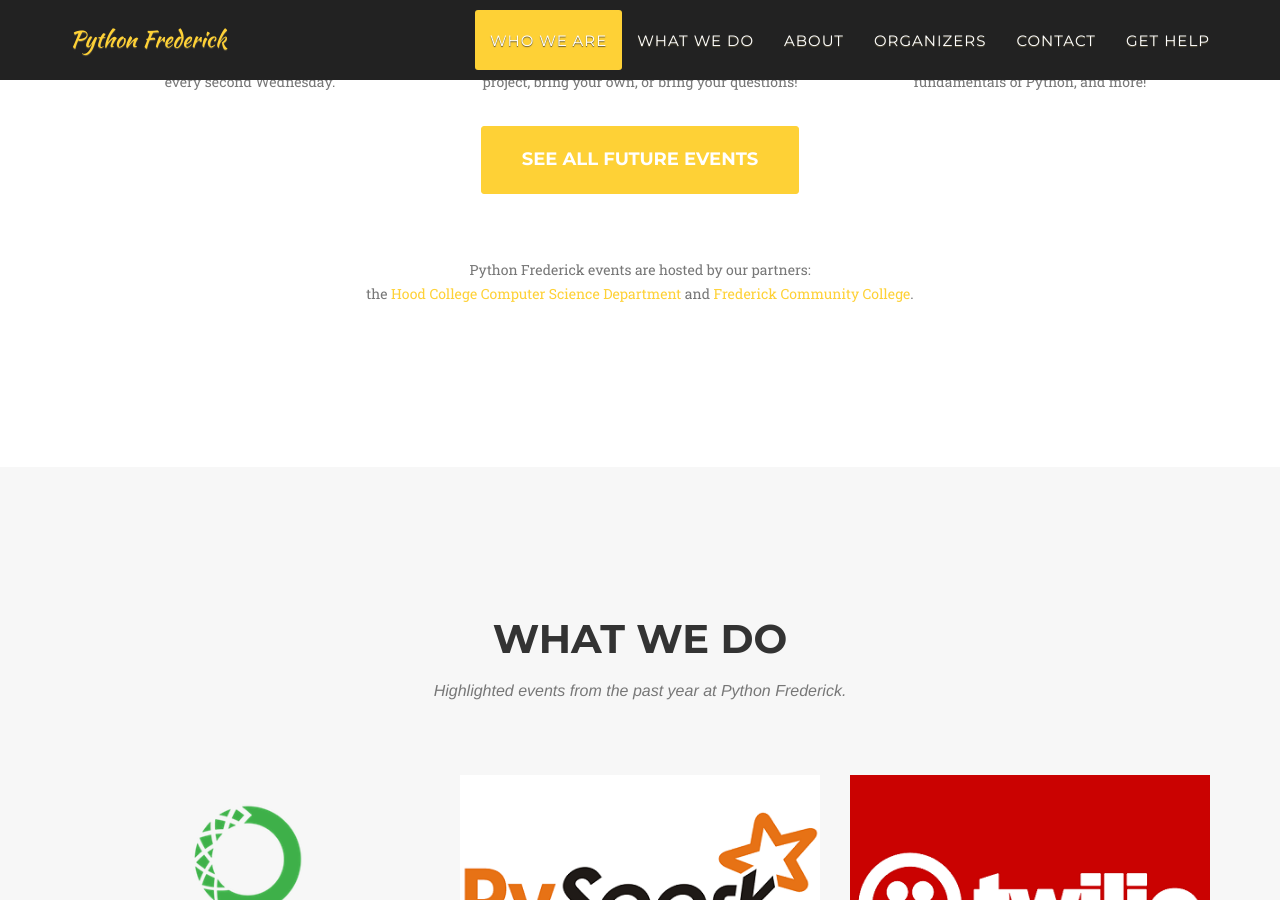
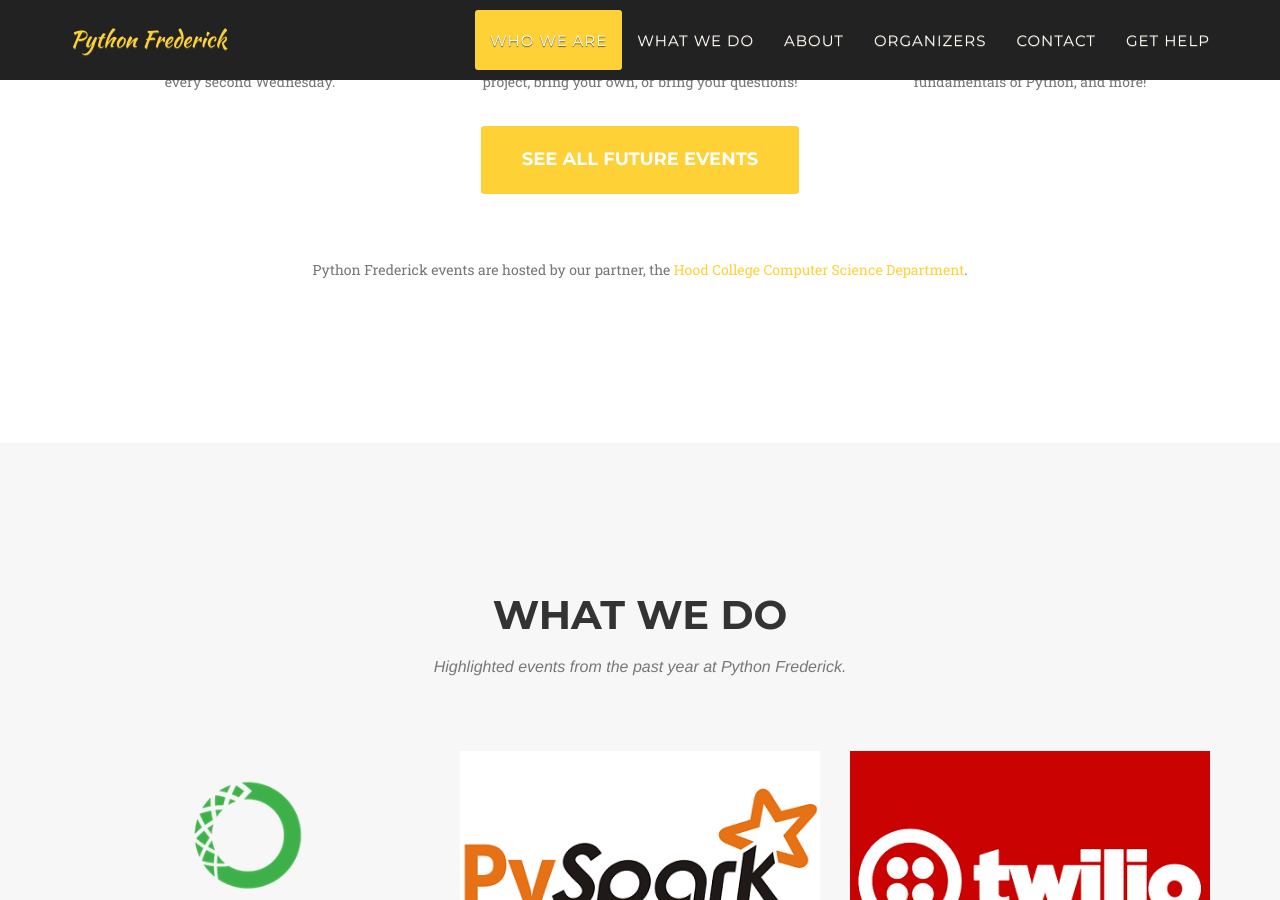
Before and after one commit to python-frederick/python-frederick.github.io, a Jekyll site: the page built from index.html, in a window 1280 px wide and 900 px high, scrolled down 1286 px. Built offline with Jekyll 4.4.1, drawn with Linux system fonts in a browser that asks for light colours; some web fonts are replaced.

Commit message:
Remove FCC as sponsor.

```diff
--- a/_includes/clients.html
+++ b/_includes/clients.html
@@ -1,12 +1,7 @@
 <aside class="clients">
   <div class="container">
     <div class="row">
-      <div class="col-lg-4 col-sm-4">
-        <a href="https://frederick.edu/">
-          <img src="img/logos/fcc.jpg" class="img-responsive img-centered" alt="">
-        </a>
-      </div>
-      <div class="col-lg-4 col-sm-4">
+      <div class="col-lg-offset-2 col-lg-4 col-sm-4">
         <a href="https://www.python.org/psf/">
           <img src="img/logos/psf.png" class="img-responsive img-centered" alt="">
         </a>
--- a/_includes/services.html
+++ b/_includes/services.html
@@ -58,11 +58,8 @@
                     <br>
                     <p class="text-muted">
                       Python Frederick events are hosted
-                      by our partners:
-                      <br>
-                      the <a href="http://cs.hood.edu/" target="_blank">Hood College Computer Science Department</a>
-                      and
-                      <a href="https://frederick.edu/" target="_blank">Frederick Community College</a>.
+                      by our partner,
+                      the <a href="http://cs.hood.edu/" target="_blank">Hood College Computer Science Department</a>.
                     </p>
                 </div>
             </div>
```
